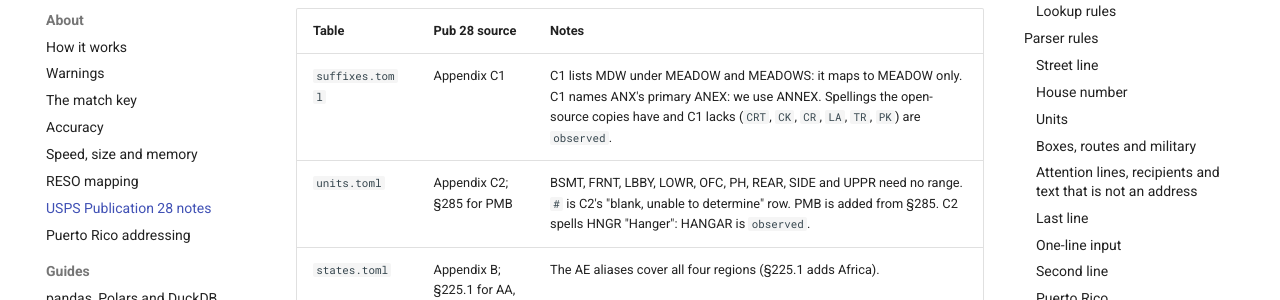
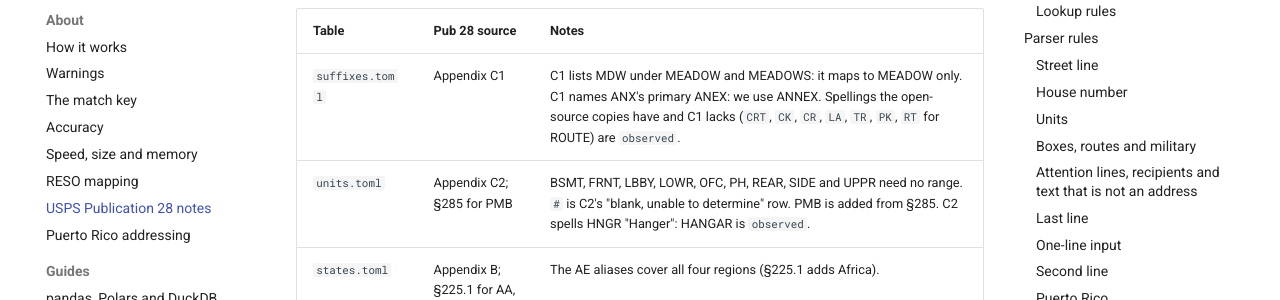
Before and after one commit to jeremeybingham/doorplate, an MkDocs documentation site: the page built from docs/usps-pub28-notes.md, in a window 1280 px wide and 900 px high, scrolled down 790 px. Shown: the part 151-451 px from the top of the window. Built offline with MkDocs 1.6.1 and Material for MkDocs 9.7.7, drawn with Linux system fonts in a browser that asks for light colours; comment, search, counter and statistics services are not loaded.

Commit message:
STAR RT reads as the suffix RTE, keyed like STAR RTE (#538); roadmap line C drops merged #311
Co-Authored-By: Claude Sonnet 5.5 <noreply@anthropic.com>

```diff
--- a/docs/usps-pub28-notes.md
+++ b/docs/usps-pub28-notes.md
@@ -14,7 +14,7 @@ Pages are under `https://pe.usps.com/text/pub28/` (`pe.usps.com` refuses clients
 
 | Table | Pub 28 source | Notes |
 |---|---|---|
-| `suffixes.toml` | Appendix C1 | C1 lists MDW under MEADOW and MEADOWS: it maps to MEADOW only. C1 names ANX's primary ANEX: we use ANNEX. Spellings the open-source copies have and C1 lacks (`CRT`, `CK`, `CR`, `LA`, `TR`, `PK`) are `observed`. |
+| `suffixes.toml` | Appendix C1 | C1 lists MDW under MEADOW and MEADOWS: it maps to MEADOW only. C1 names ANX's primary ANEX: we use ANNEX. Spellings the open-source copies have and C1 lacks (`CRT`, `CK`, `CR`, `LA`, `TR`, `PK`, `RT` for ROUTE) are `observed`. |
 | `units.toml` | Appendix C2; §285 for PMB | BSMT, FRNT, LBBY, LOWR, OFC, PH, REAR, SIDE and UPPR need no range. `#` is C2's "blank, unable to determine" row. PMB is added from §285. C2 spells HNGR "Hanger": HANGAR is `observed`. |
 | `states.toml` | Appendix B; §225.1 for AA, AE, AP | The AE aliases cover all four regions (§225.1 adds Africa). |
 | `directionals.toml` | §233; Appendix B | The eight directionals. §233.1 says to abbreviate them; the parsing rules of §233 belong to the tagger. |
```
Also changed, not shown: CHANGELOG.md (+1 -0 lines), docs/roadmap.md (+1 -1 lines), 2 other files.
